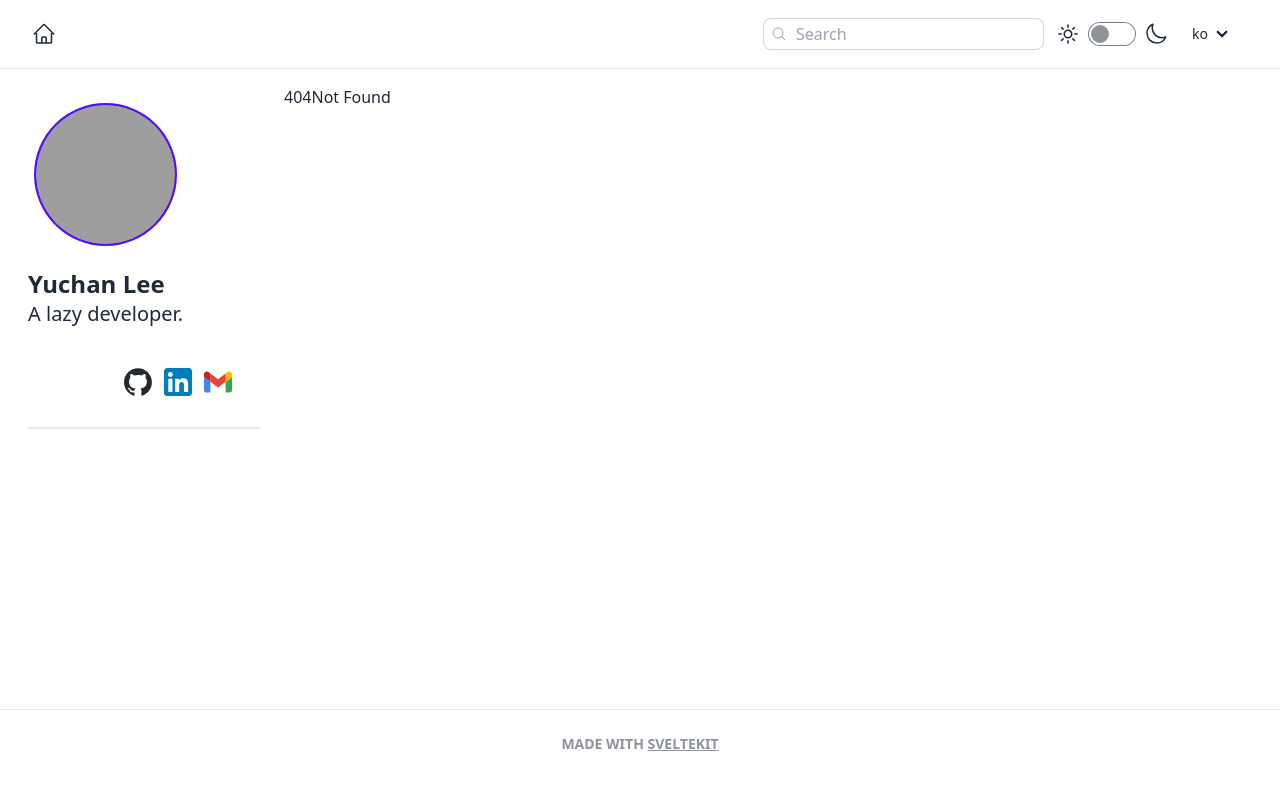
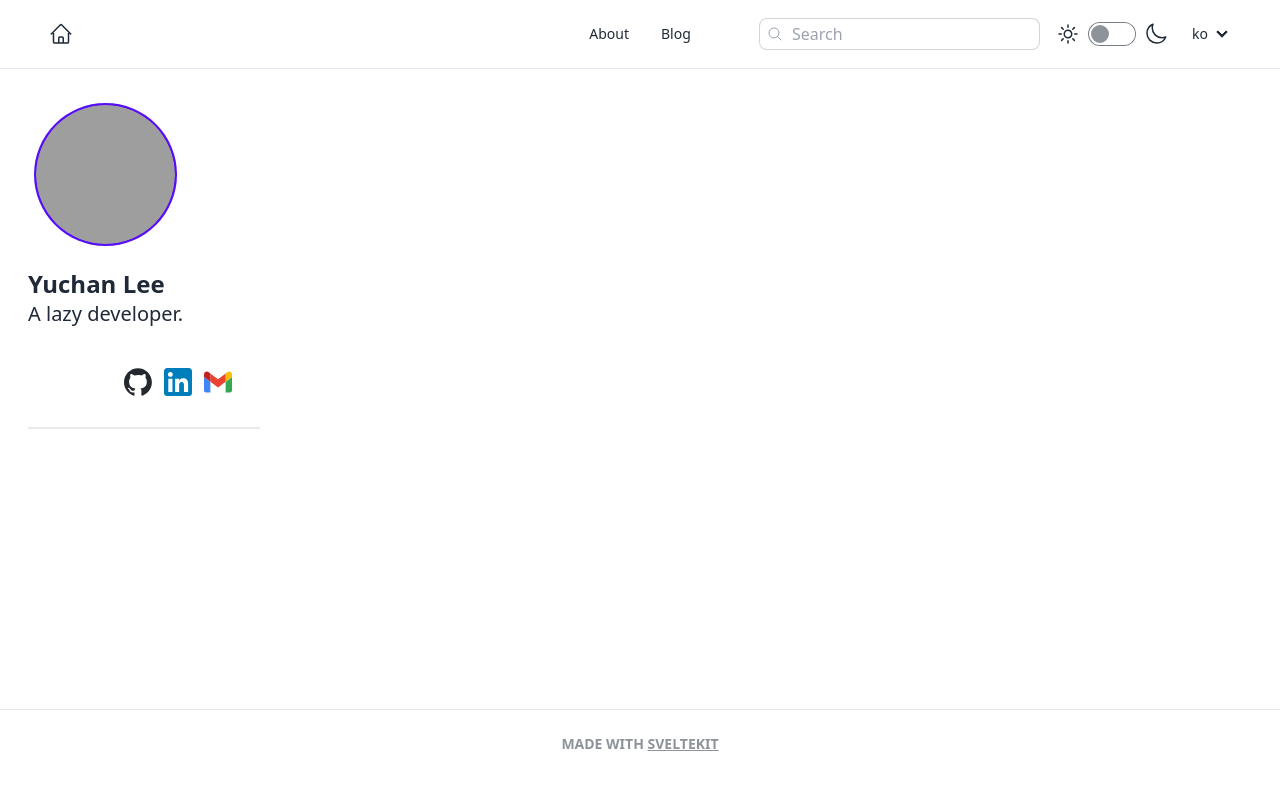
Before and after one commit to lasuillard/lasuillard.github.io, a SvelteKit app: page /about in a window 1280 px wide. Before the commit this address had no page. Shown: the top 790 px of the page. Built offline with nearby package versions, Linux system fonts and the light colour scheme; grey boxes are pictures that could not be loaded.

Commit message:
feat: Add route for about and blog index

```diff
--- a/src/components/Header.svelte
+++ b/src/components/Header.svelte
@@ -6,8 +6,8 @@
 
 <div data-testid="header" {...$$restProps}>
 	<header class="navbar">
-		<div class="flex-1 items-center">
-			<a href="/">
+		<div class="navbar-start">
+			<a href="/" class="btn btn-ghost">
 				<svg
 					xmlns="http://www.w3.org/2000/svg"
 					fill="none"
@@ -24,8 +24,16 @@
 				</svg>
 			</a>
 		</div>
-		<Search class="flex-none mr-3" />
-		<ThemeSelect class="flex-none" />
-		<LanguageSelect class="flex-none" />
+		<div class="navbar-center">
+			<ul class="menu menu-horizontal">
+				<li><a href="/about">About</a></li>
+				<li><a href="/blog">Blog</a></li>
+			</ul>
+		</div>
+		<div class="navbar-end">
+			<Search class="mr-4" />
+			<ThemeSelect />
+			<LanguageSelect />
+		</div>
 	</header>
 </div>
--- a/src/routes/+layout.svelte
+++ b/src/routes/+layout.svelte
@@ -11,7 +11,7 @@
 	<div class="flex flex-wrap h-full">
 		<Sidebar class="ml-4 mt-4 p-3 w-full md:w-1/4 lg:w-1/5" />
 
-		<main class="flex flex-1 pt-4 px-3 pb-4 min-h-[50vh] md:min-h-[80vh]">
+		<main class="pt-8 px-6 pb-4 min-h-[50vh] md:min-h-[80vh] grow">
 			<slot />
 		</main>
 	</div>
--- /dev/null
+++ b/src/routes/about/+page.svelte
@@ -0,0 +1 @@
+<!-- TODO: Some information about me goes here -->
--- /dev/null
+++ b/src/routes/blog/+page.svelte
@@ -0,0 +1 @@
+<!-- TODO: List of posts goes here -->
```
Also changed, not shown: 2 other files (tests, documents, lock files or other folders).
